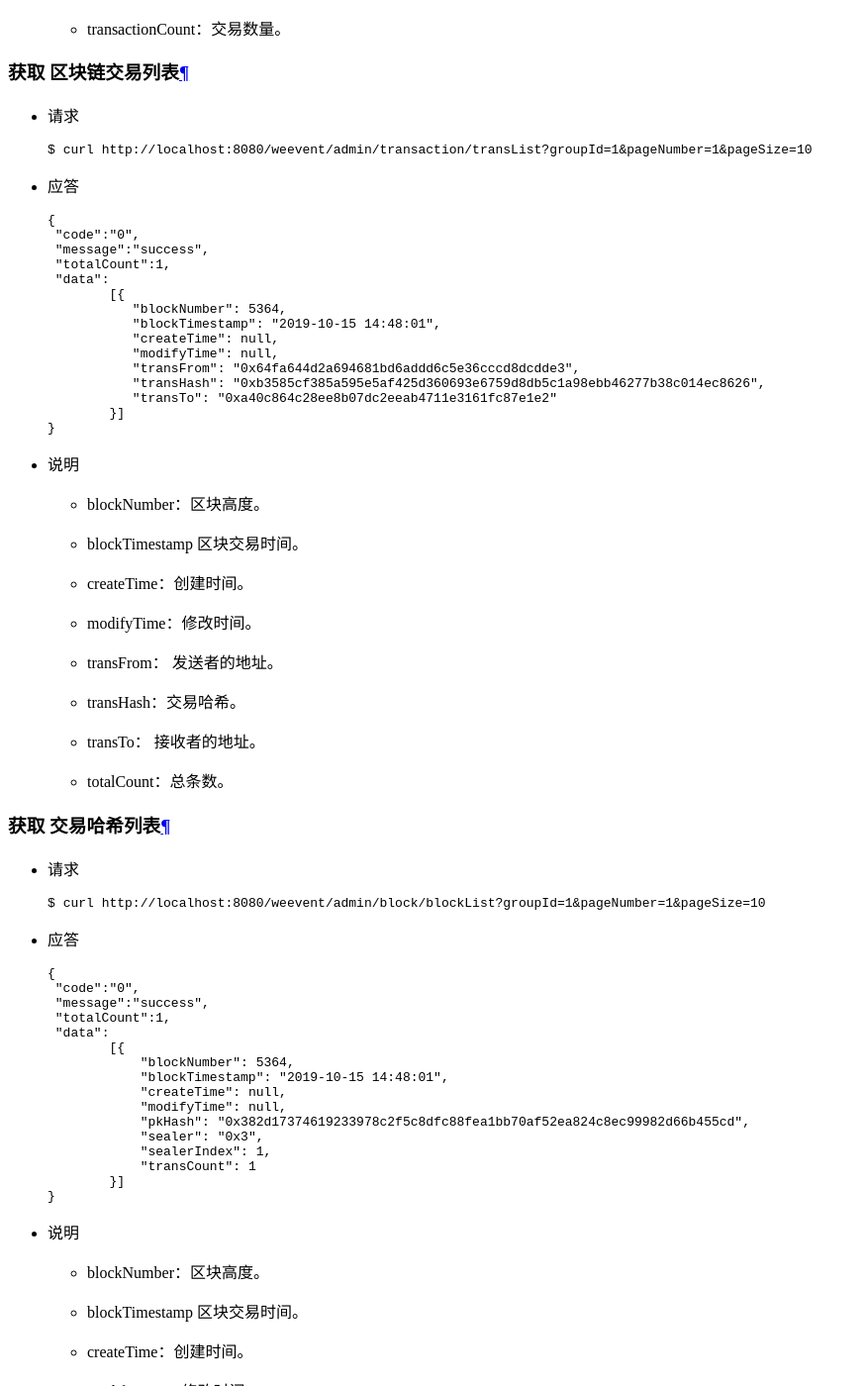
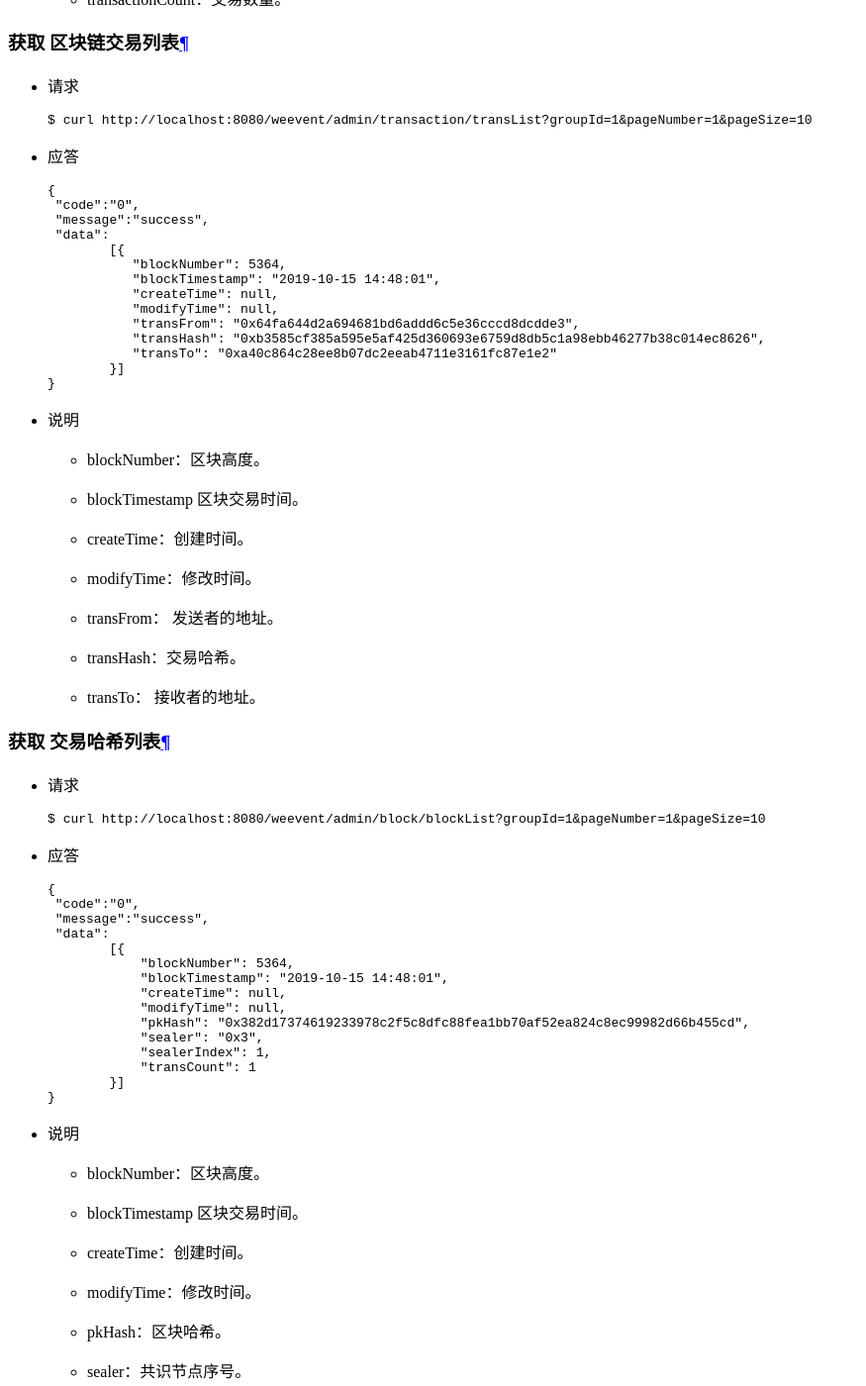
Before and after one commit to WeBankBlockchain/WeEvent-docs, a Sphinx documentation site: the page built from docs/protocal/restful.md, in a window 1280 px wide and 1400 px high, scrolled down 6570 px. Shown: the whole window at 99% size, without its empty margins (0-875 px from the left). Built offline with Sphinx 7.4.7 and the Read the Docs theme 2.0.0, drawn with Linux system fonts in a browser that asks for light colours; some of the changed text lies outside the part shown.

Commit message:
remove totalCount

```diff
--- a/docs/protocal/restful.md
+++ b/docs/protocal/restful.md
@@ -286,7 +286,6 @@ public class Rest {
     {
      "code":"0",
      "message":"success",
-     "totalCount":null,
      "data":
             {
                 "weEventVersion": "1.0.0",
@@ -315,7 +314,6 @@ public class Rest {
     {
      "code":"0",
      "message":"success",
-     "totalCount":null,
      "data":
             {
                 "nodeCount": "4",
@@ -341,7 +339,6 @@ public class Rest {
     {
      "code":"0",
      "message":"success",
-     "totalCount":1,
      "data":
             [{
                "blockNumber": 5364,
@@ -362,7 +359,6 @@ public class Rest {
     - transFrom： 发送者的地址。
     - transHash：交易哈希。
     - transTo： 接收者的地址。
-    - totalCount：总条数。
 
 
 #### 获取 交易哈希列表
@@ -377,7 +373,6 @@ public class Rest {
     {
      "code":"0",
      "message":"success",
-     "totalCount":1,
      "data":
             [{
                 "blockNumber": 5364,
@@ -400,7 +395,6 @@ public class Rest {
     - sealer：共识节点序号。
     - sealerIndex：节点序号为index的nodeId。
     - transCount：交易次数。
-    - totalCount：总条数。
 
  #### 获取 节点列表
  - 请求
@@ -414,7 +408,6 @@ public class Rest {
      {
       "code":"0",
       "message":"success",
-      "totalCount":1,
       "data":
              [{
 
@@ -436,4 +429,3 @@ public class Rest {
      - nodeActive 运行状态。
      - createTime：创建时间。
      - modifyTime：修改时间。
-     - totalCount：总条数。
```
